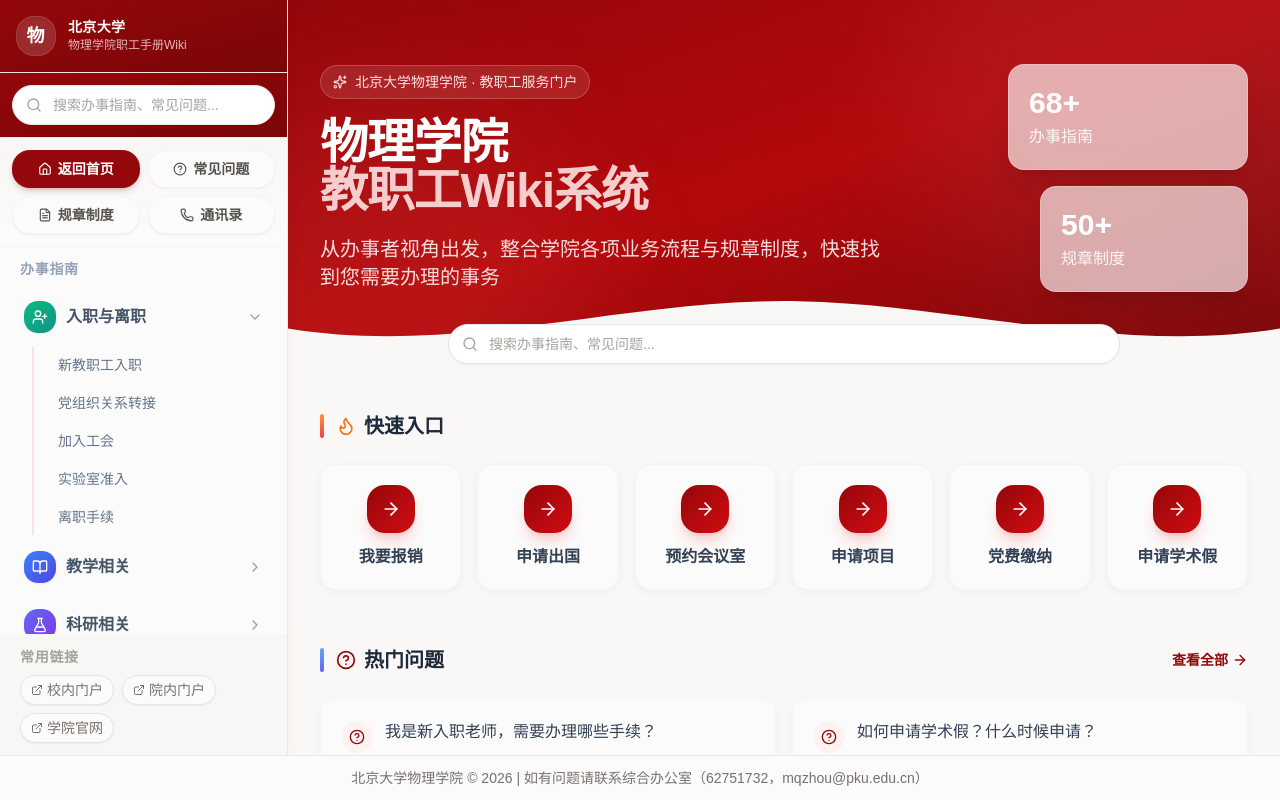
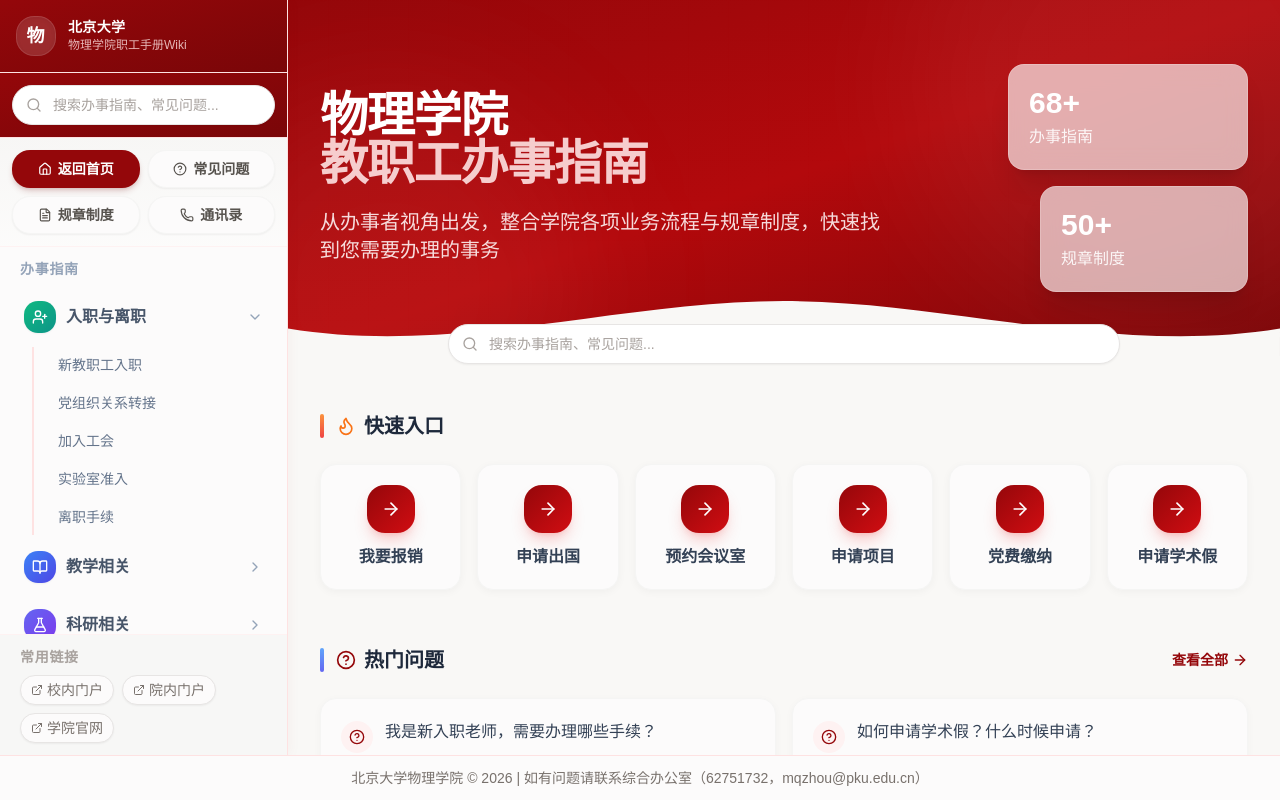
Before and after one commit to wjma-phy/TearcherGuide_PHY_PKU, a React (Vite) app: page / in a window 1280 px wide. Built offline with nearby package versions, Linux system fonts and the light colour scheme.

Commit message:
ui: update hero title and remove subtitle badge
- Main title: 物理学院教职工办事指南
- Remove '北京大学物理学院 · 教职工服务门户' subtitle badge

```diff
--- a/src/components/ContentArea.tsx
+++ b/src/components/ContentArea.tsx
@@ -59,13 +59,9 @@
           <div className="relative max-w-5xl mx-auto px-4 md:px-8 py-10 md:py-16">
             <div className="flex flex-col lg:flex-row lg:items-center lg:justify-between gap-10">
               <div className="max-w-2xl">
-                <div className="inline-flex items-center gap-2 px-3 py-1.5 rounded-full bg-white/10 border border-white/20 backdrop-blur-sm text-sm font-medium text-red-100 mb-5">
-                  <Sparkles className="w-3.5 h-3.5" />
-                  北京大学物理学院 · 教职工服务门户
-                </div>
                 <h1 className="text-3xl md:text-4xl lg:text-5xl font-bold tracking-tight mb-4 md:mb-5 leading-tight">
                   物理学院<br />
-                  <span className="text-red-100/90">教职工Wiki系统</span>
+                  <span className="text-red-100/90">教职工办事指南</span>
                 </h1>
                 <p className="text-base md:text-lg lg:text-xl text-red-50/90 max-w-xl leading-relaxed font-light">
                   从办事者视角出发，整合学院各项业务流程与规章制度，快速找到您需要办理的事务
```
